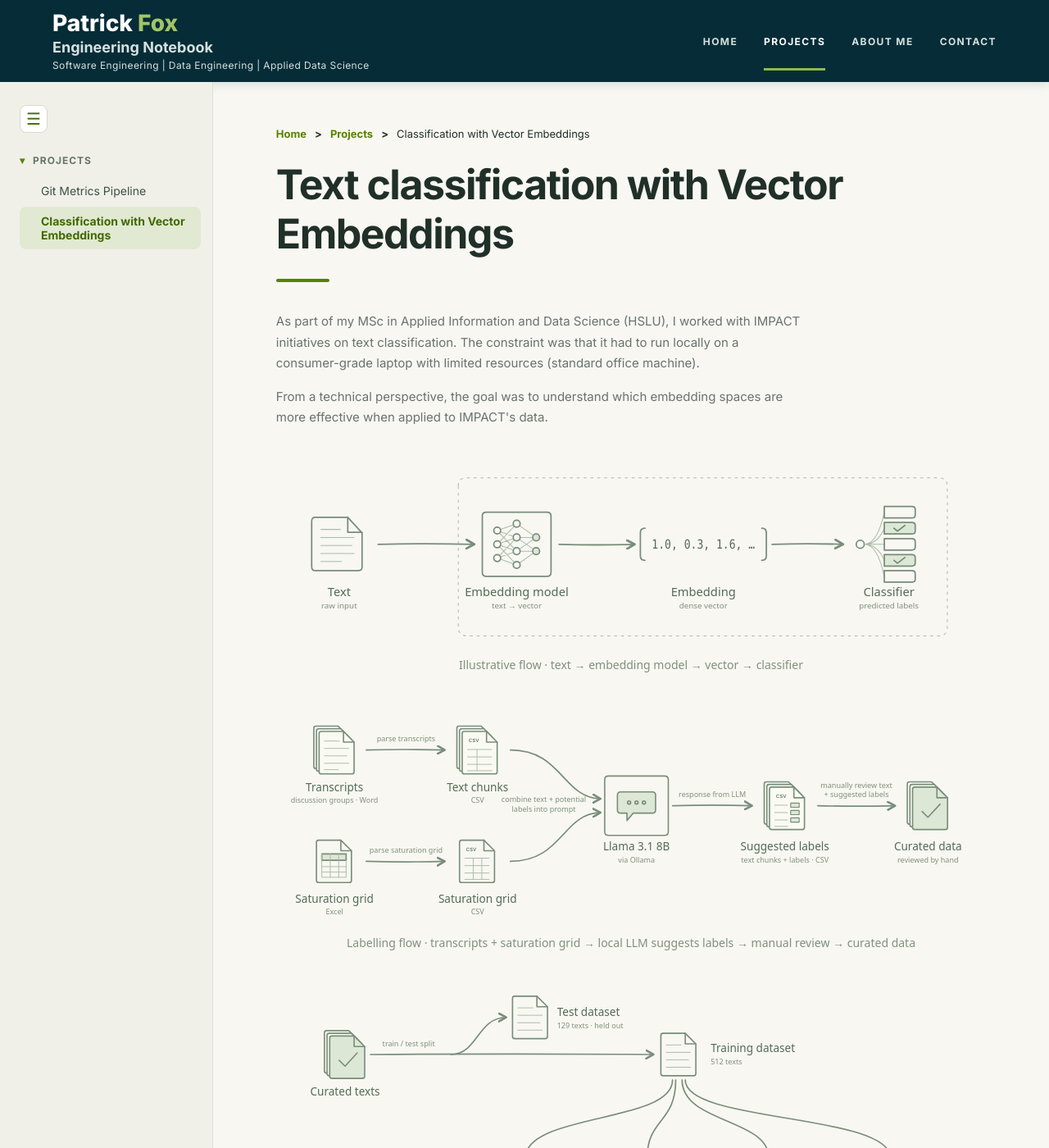
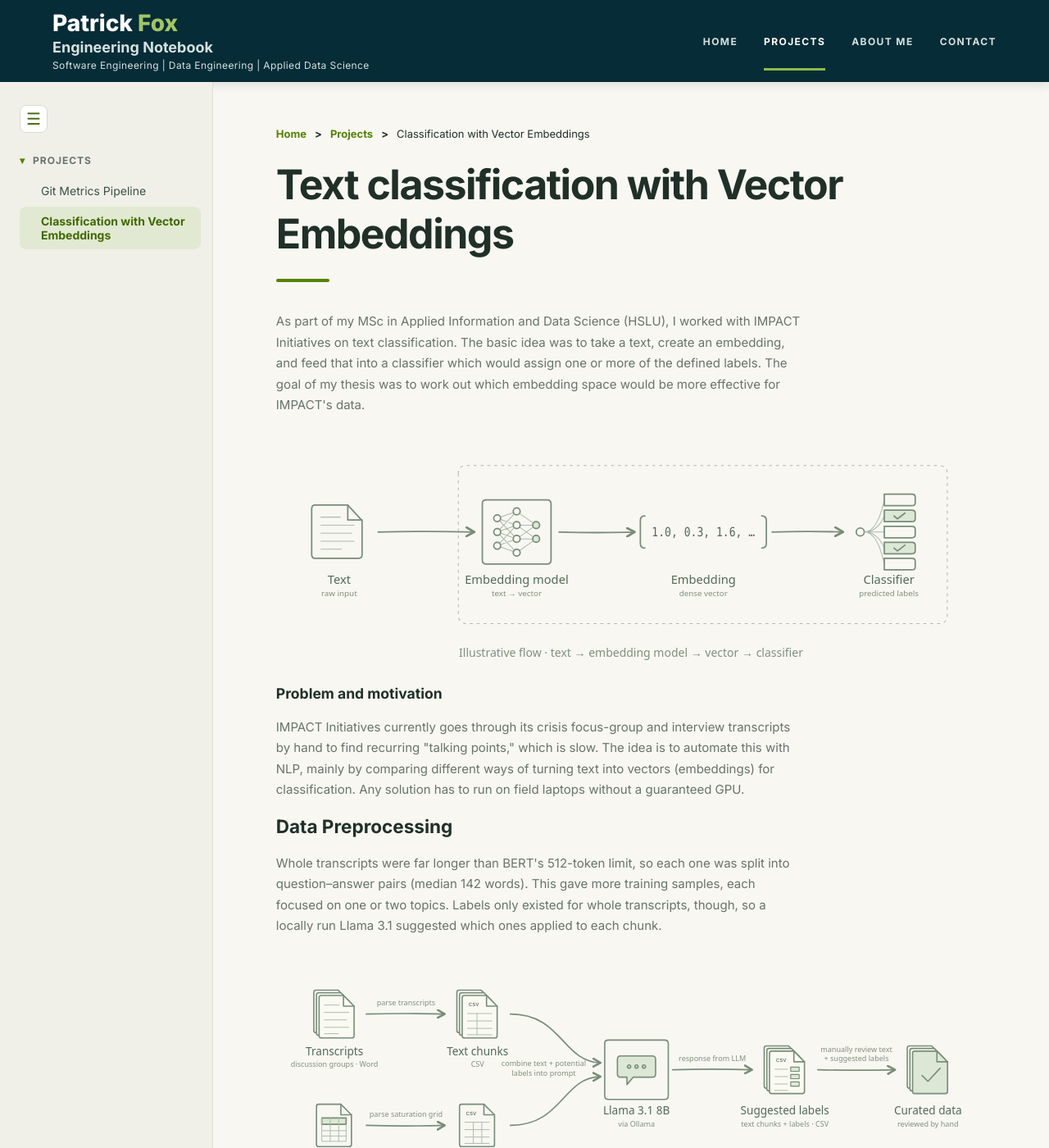
Before and after one commit to pgfox/pgfox.github.io, an MkDocs documentation site: the page built from docs/projects/msc-thesis.md, in a window 1280 px wide and 1400 px high. Shown: the whole window at 82% size. Built offline with MkDocs 1.6.1, drawn with Linux system fonts in a browser that asks for light colours; some of the changed text lies outside the part shown.

Commit message:
added some txt to the msc-thesis project

```diff
--- a/docs/projects/msc-thesis.md
+++ b/docs/projects/msc-thesis.md
@@ -1,8 +1,7 @@
 # Text classification with Vector Embeddings
 
-As part of my MSc in Applied Information and Data Science (HSLU), I worked with IMPACT initiatives on text classification. The constraint was that it had to run locally on a consumer-grade laptop with limited resources (standard office machine).
 
-From a technical perspective, the goal was to understand which embedding spaces are more effective when applied to IMPACT's data.
+As part of my MSc in Applied Information and Data Science (HSLU), I worked with IMPACT Initiatives on text classification. The basic idea was to take a text, create an embedding, and feed that into a classifier which would assign one or more of the defined labels. The goal of my thesis was to work out which embedding space would be more effective for IMPACT's data.
 
 <div class="pipeline">
 <style>
@@ -64,6 +63,15 @@ From a technical perspective, the goal was to understand which embedding spaces
 </div>
 <p class="pipeline-caption">Illustrative flow · text → embedding model → vector → classifier</p>
 </div>
+
+### Problem and motivation
+
+IMPACT Initiatives currently goes through its crisis focus-group and interview transcripts by hand to find recurring "talking points," which is slow. The idea is to automate this with NLP, mainly by comparing different ways of turning text into vectors (embeddings) for classification. Any solution has to run on field laptops without a guaranteed GPU.
+
+
+## Data Preprocessing
+
+Whole transcripts were far longer than BERT's 512-token limit, so each one was split into question–answer pairs (median 142 words). This gave more training samples, each focused on one or two topics. Labels only existed for whole transcripts, though, so a locally run Llama 3.1 suggested which ones applied to each chunk.
 
 <div class="pipeline">
 <div class="scroller">
@@ -139,6 +147,9 @@ From a technical perspective, the goal was to understand which embedding spaces
 <p class="pipeline-caption">Labelling flow · transcripts + saturation grid → local LLM suggests labels → manual review → curated data</p>
 </div>
 
+The data was split into training and test sets with a multi-label stratified split, and the test set was held out untouched. The training set was quadrupled with a locally run Gemma 27B - French and German back-translation plus paraphrasing. Back-translation kept the meaning closer to the original.
+
+
 <div class="pipeline">
 <div class="scroller">
 <svg viewBox="0 0 1340 550" role="img" aria-label="Hand-drawn augmentation flow: curated texts are split into a test dataset of 129 texts and a training dataset of 512 texts; the training dataset is back-translated via French, back-translated via German, copied forward and paraphrased, and the four results form an augmented training dataset of 2048 texts">
@@ -212,6 +223,8 @@ From a technical perspective, the goal was to understand which embedding spaces
 <p class="pipeline-caption">Augmentation flow · curated texts → train / test split → four augmentation processes → augmented training set</p>
 </div>
 
+## Embedding Models
+
 <div class="pipeline models">
 <style>
 .models table{width:100%;max-width:960px;margin:0 auto;border-collapse:collapse;font:16px system-ui,sans-serif;color:var(--dark);background:var(--paper)}
@@ -241,6 +254,8 @@ From a technical perspective, the goal was to understand which embedding spaces
 <p class="pipeline-caption">The two embedding spaces projected below · pretrained BERT base and sBERT fine-tuned with SetFit</p>
 </div>
 
+Each embedding space was viewed in 3D with UMAP. The pretrained BERT model (below left) showed no clustering  while the sBERT fine-tuned on SetFit space (below right) showed the clearest clusters per label.
+
 <div class="videos">
 <style>
 .videos{display:flex;gap:24px;align-items:flex-start;max-width:860px;margin:30px auto}
@@ -254,6 +269,11 @@ From a technical perspective, the goal was to understand which embedding spaces
 <div class="video"><div style="padding:113.92% 0 0 0;position:relative;"><iframe src="https://player.vimeo.com/video/1238314136?badge=0&amp;autopause=0&amp;player_id=0&amp;app_id=58479&amp;loop=1&amp;autoplay=1&amp;muted=1" frameborder="0" allow="autoplay; fullscreen; picture-in-picture; clipboard-write; encrypted-media; web-share" referrerpolicy="strict-origin-when-cross-origin" style="position:absolute;top:0;left:0;width:100%;height:100%;" title="SetFit_t2"></iframe></div></div>
 </div>
 <script src="https://player.vimeo.com/api/player.js"></script>
+
+## Results by Classifier
+
+The embeddings acted as a feature to a traditional classifier. The classifiers were Logistic Regression, SVC (both wrapped in One-vs-Rest) and Random Forest, each tuned with randomized search. Results were compared using Hamming loss - the share of individual label predictions that are wrong.
+
 
 <div class="pipeline models results">
 <style>
@@ -290,18 +310,8 @@ From a technical perspective, the goal was to understand which embedding spaces
 <p class="pipeline-caption">Classification results per embedding space · Hamming loss (lower is better)</p>
 </div>
 
-<div class="pipeline models results">
-<div class="table-wrap">
-<table>
-<thead><tr><th scope="col">Embedding model</th><th scope="col" class="num">CPU-only machine</th><th scope="col" class="num">GPU machine</th><th scope="col"><span style="position:absolute;width:1px;height:1px;overflow:hidden;clip:rect(0 0 0 0)">Ranking</span></th></tr></thead>
-<tbody>
-<tr><td>Word2Vec</td><td class="num">10 s</td><td class="num">&lt;10 s</td><td class="mark"></td></tr>
-<tr><td>Pretrained BERT base</td><td class="num">1800 s</td><td class="num">15 s</td><td class="mark"></td></tr>
-<tr><td>Fine-tuned BERT base</td><td class="num">1800 s</td><td class="num">15 s</td><td class="mark"></td></tr>
-<tr><td>Pretrained sBERT</td><td class="num">120 s</td><td class="num">10 s</td><td class="mark"></td></tr>
-<tr class="best"><td>sBERT fine-tuned with SetFit</td><td class="num">120 s</td><td class="num">10 s</td><td class="mark"><svg viewBox="0 0 48 20" aria-hidden="true"><path d="M44 10 Q 26 11 8 10 M15 3 L6 10 L15 17" class="arrow"/></svg>Best</td></tr>
-</tbody>
-</table>
-</div>
-<p class="pipeline-caption">Embedding generation time per model · all times in seconds</p>
-</div>
+SetFit-tuned sBERT had the best score with every classifier. The best pairing was SetFit with Random Forest, at a Hamming loss of 0.0775 (about 92% of label predictions correct).
+
+## Full Thesis
+
+The full thesis (redacted) is available on GitHub: [Fox_Patrick_Master_Thesis_Redacted.pdf](https://github.com/pgfox/thesis_embedding_classification/blob/main/Fox_Patrick_Master_Thesis_Redacted.pdf).
```
